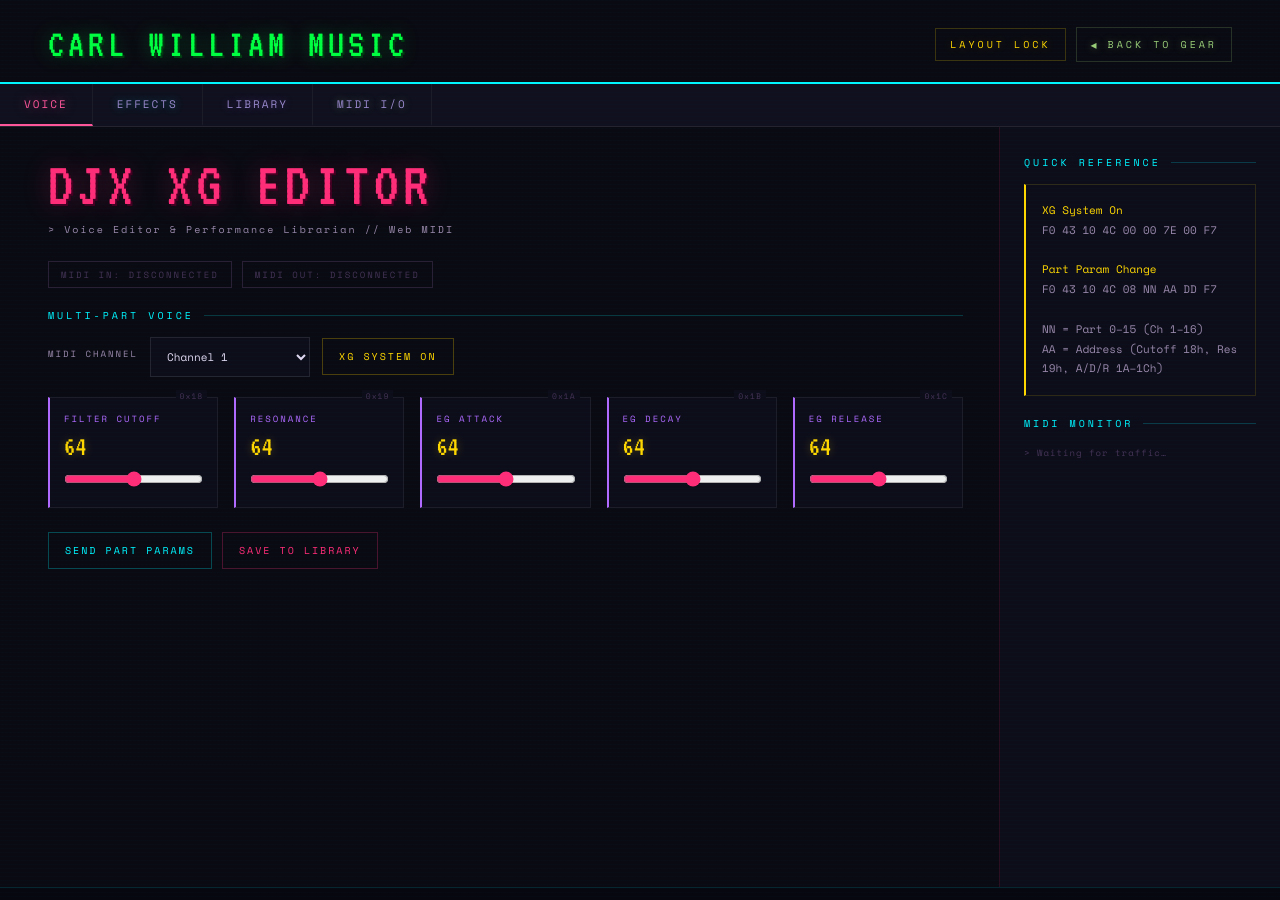
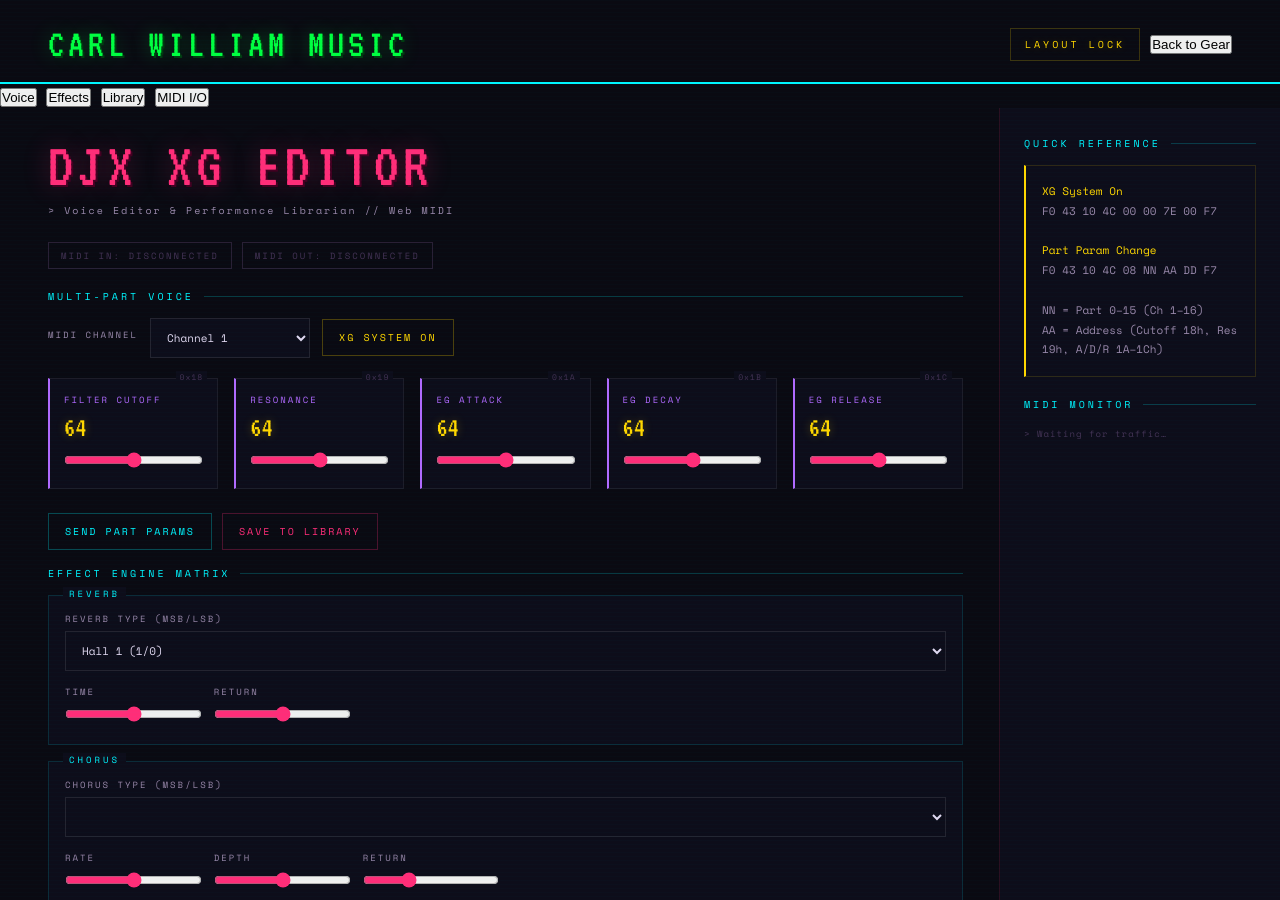
Before and after one commit to Ahlers94/carl-william-music, a Jekyll site: the page built from djx.html, in a window 1280 px wide and 900 px high. Built offline with Jekyll 4.4.1, drawn with Linux system fonts in a browser that asks for light colours; some of the changed text lies outside the part shown.

Commit message:
Adjust layout height and remove back button styles

```diff
--- a/djx.html
+++ b/djx.html
@@ -64,13 +64,13 @@ layout: null
       height: 100vh;
     }
     body.layout-locked .page {
-      min-height: calc(100vh - 140px);
-      max-height: calc(100vh - 140px);
+      min-height: calc(100vh - 110px);
+      max-height: calc(100vh - 110px);
       overflow: hidden;
     }
     body.layout-locked .left-col {
       overflow-y: auto;
-      max-height: calc(100vh - 140px);
+      max-height: calc(100vh - 110px);
     }
 
     #cursor-glow {
@@ -114,7 +114,7 @@ layout: null
       flex-wrap: wrap;
     }
 
-    .back-btn, .hw-btn {
+    .hw-btn {
       display: inline-flex;
       align-items: center;
       gap: 8px;
@@ -127,20 +127,6 @@ layout: null
       background: none;
       padding: 8px 14px;
       transition: border-color 0.2s, text-shadow 0.2s, background 0.2s;
-    }
-    .back-btn {
-      color: var(--green);
-      text-shadow: 0 0 8px #99cc7766;
-      border-color: #99cc7733;
-    }
-    .back-btn:hover {
-      border-color: #99cc7777;
-      text-shadow: 0 0 14px #99cc77bb;
-      background: #99cc7708;
-    }
-    .back-btn::before { content: '◂'; font-size: 12px; }
-
-    .hw-btn {
       color: var(--gold);
       border-color: #ffd70033;
       text-shadow: 0 0 8px #ffd70044;
@@ -151,65 +137,11 @@ layout: null
       text-shadow: 0 0 12px #ffd700aa;
     }
 
-    /* ── APP NAV ────────────────────────────────────────────── */
-    #site-nav {
-      display: flex;
-      background: #10101e;
-      border-bottom: 1px solid #ffffff15;
-      position: sticky;
-      top: 0;
-      z-index: 10;
-      overflow-x: auto;
-      -webkit-overflow-scrolling: touch;
-      scrollbar-width: none;
-    }
-    #site-nav::-webkit-scrollbar { display: none; }
-
-    #site-nav::after {
-      content: '';
-      position: sticky;
-      right: 0;
-      top: 0;
-      min-width: 48px;
-      height: 100%;
-      background: linear-gradient(to right, transparent, #10101e);
-      pointer-events: none;
-      flex-shrink: 0;
-    }
-
-    #site-nav button {
-      display: block;
-      padding: 12px 24px;
-      font-family: 'Space Mono', monospace;
-      font-size: 11px;
-      letter-spacing: 2px;
-      text-transform: uppercase;
-      color: #9988cc;
-      background: none;
-      border: none;
-      border-right: 1px solid #ffffff0d;
-      border-bottom: 2px solid transparent;
-      cursor: pointer;
-      white-space: nowrap;
-      flex-shrink: 0;
-      transition: color 0.2s, border-bottom-color 0.2s, text-shadow 0.2s;
-    }
-
-    #nav-voice   { color: #ff2d78; text-shadow: 0 0 8px #ff2d7866; }
-    #nav-effects { color: #00f5ff; text-shadow: 0 0 8px #00f5ff66; }
-    #nav-library { color: #b06aff; text-shadow: 0 0 8px #b06aff66; }
-    #nav-midi    { color: #99cc77; text-shadow: 0 0 8px #99cc7766; }
-
-    #nav-voice.active   { color: #ff5599; border-bottom-color: #ff5599; text-shadow: 0 0 12px #ff559988; }
-    #nav-effects.active { color: #33f7ff; border-bottom-color: #33f7ff; text-shadow: 0 0 12px #33f7ff88; }
-    #nav-library.active { color: #cc88ff; border-bottom-color: #cc88ff; text-shadow: 0 0 12px #cc88ff88; }
-    #nav-midi.active    { color: #bbee99; border-bottom-color: #bbee99; text-shadow: 0 0 12px #bbee9988; }
-
     /* ── LAYOUT ─────────────────────────────────────────────── */
     .page {
       display: grid;
       grid-template-columns: 1fr 280px;
-      min-height: calc(100vh - 140px);
+      min-height: calc(100vh - 110px);
     }
     @media (max-width: 720px) {
       .page { grid-template-columns: 1fr; }
@@ -267,11 +199,23 @@ layout: null
       margin-bottom: 24px;
     }
 
-    .panel { display: none; animation: slideIn 0.35s ease forwards; }
-    .panel.active { display: block; }
+    .editor-section {
+      margin-bottom: 32px;
+      animation: slideIn 0.35s ease forwards;
+    }
     @keyframes slideIn {
       from { opacity: 0; transform: translateY(8px); }
       to   { opacity: 1; transform: translateY(0); }
+    }
+
+    .live-badge {
+      font-size: 9px;
+      letter-spacing: 2px;
+      text-transform: uppercase;
+      padding: 6px 12px;
+      border: 1px solid #ff2d7855;
+      color: var(--pink);
+      text-shadow: 0 0 8px #ff2d7866;
     }
 
     /* ── STATUS & MIDI ──────────────────────────────────────── */
```
